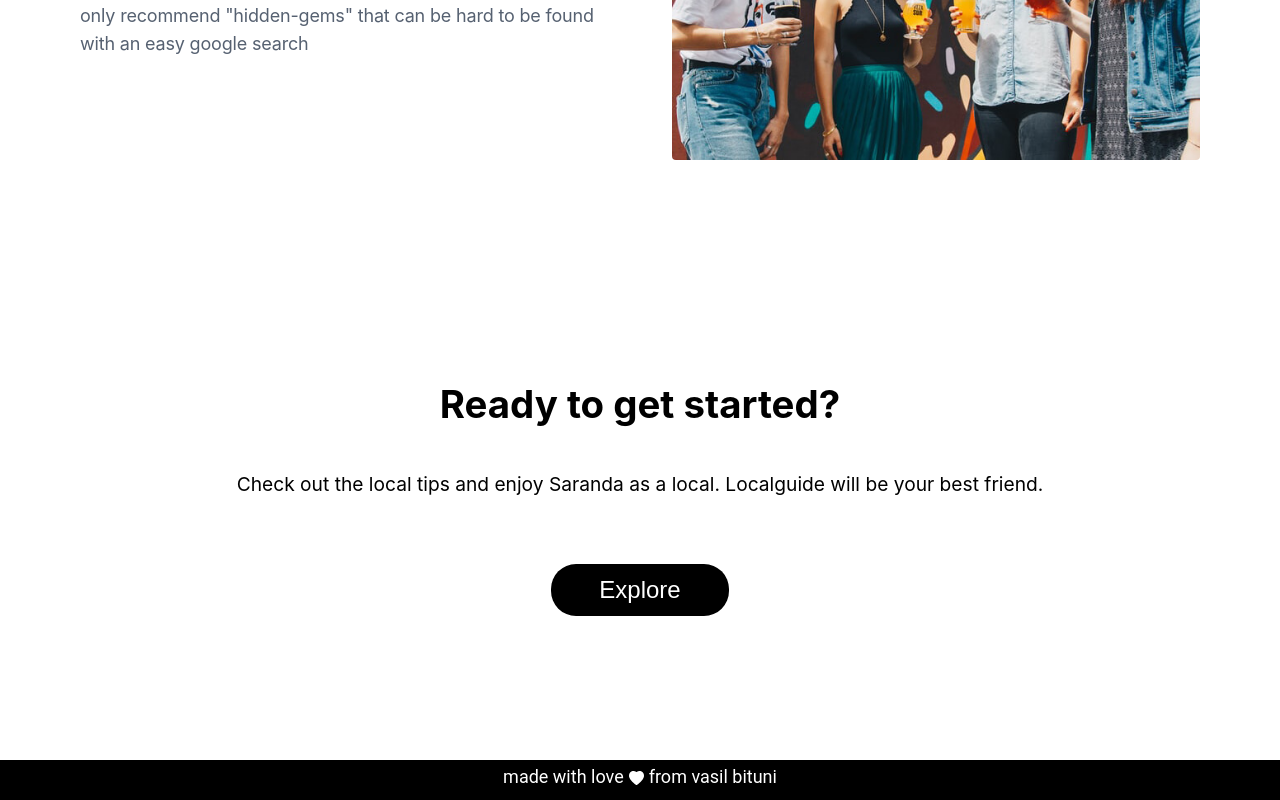
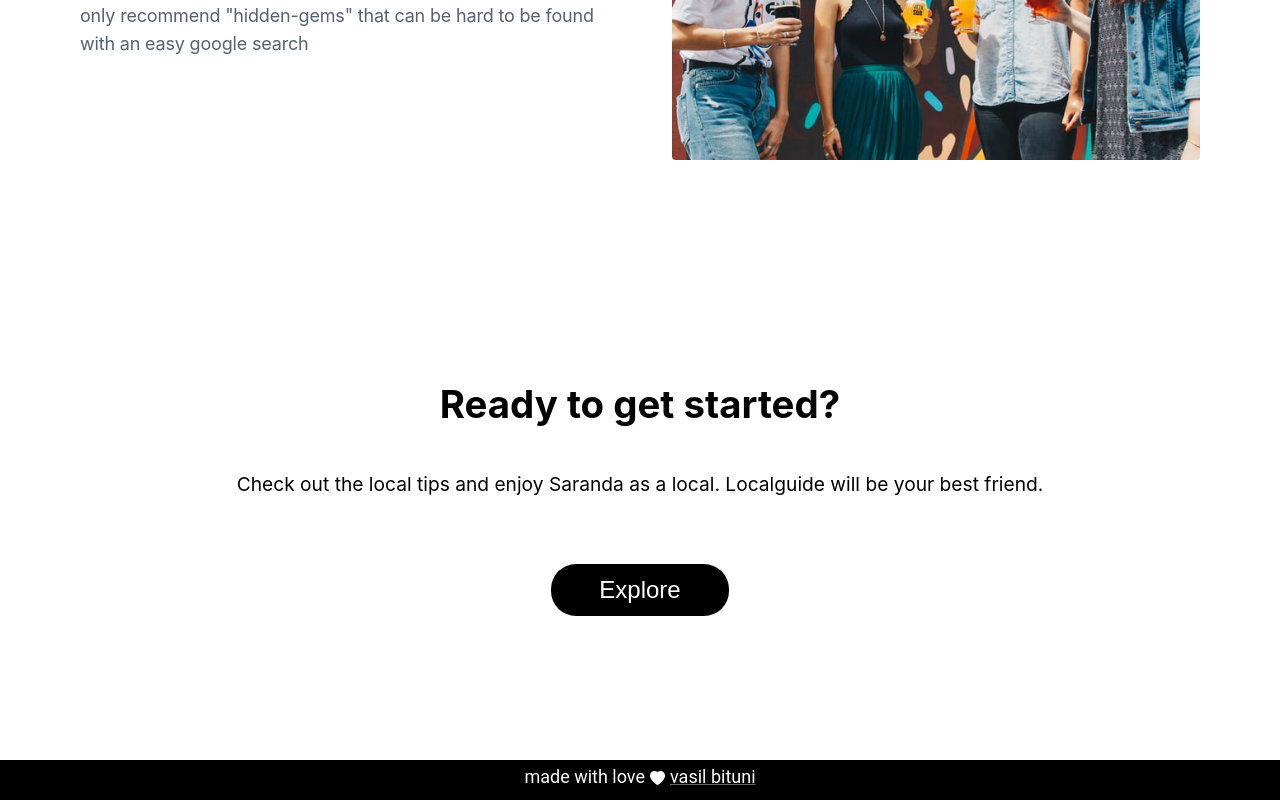
Before and after one commit to vbit27/local-guide, a React (Create React App) app: page / in a window 1280 px wide. Shown: the part 2608-3408 px from the top of the page. Built offline with nearby package versions, Linux system fonts and the light colour scheme.

Commit message:
Add link at the footer

```diff
--- a/src/Pages/Home/Home.tsx
+++ b/src/Pages/Home/Home.tsx
@@ -2,7 +2,6 @@ import classes from './Home.module.css';
 import React, { createRef, useRef } from 'react';
 import HeroSection from '../../components/HeroSection/HeroSection';
 import AboutSection from '../../components/AboutSection/AboutSection';
-import WhySection from '../../components/InfoSection/WhySection';
 
 const Home: React.FC = () => {
   const myRef = useRef<null | HTMLDivElement>(null);
--- a/src/components/Footer/Footer.tsx
+++ b/src/components/Footer/Footer.tsx
@@ -13,7 +13,7 @@ const Footer = () => {
         alignItems: 'center',
       }}
     >
-      <Typography color={'white'} gutterBottom variant={'body2'}>
+      <Typography color="#fff" gutterBottom variant={'body2'}>
         made with love
       </Typography>
       <div>
@@ -23,9 +23,15 @@ const Footer = () => {
           style={{ width: '15px', margin: '5px' }}
         ></img>
       </div>
-      <Typography color={'white'} gutterBottom variant={'body2'}>
-        from vasil bituni
-      </Typography>
+      <Link
+        color="#fff"
+        href="https://github.com/vbit27"
+        gutterBottom
+        variant={'body2'}
+        target="_blank"
+      >
+        vasil bituni
+      </Link>
     </Box>
   );
 };
```
